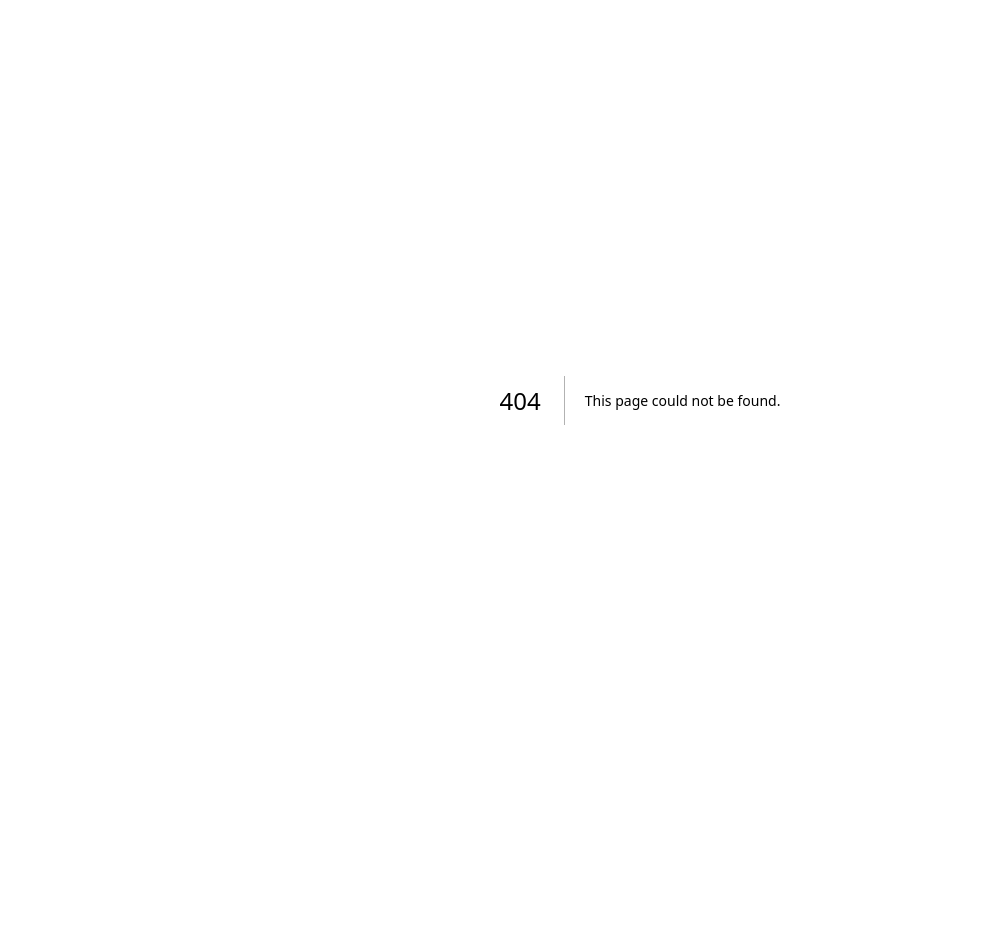
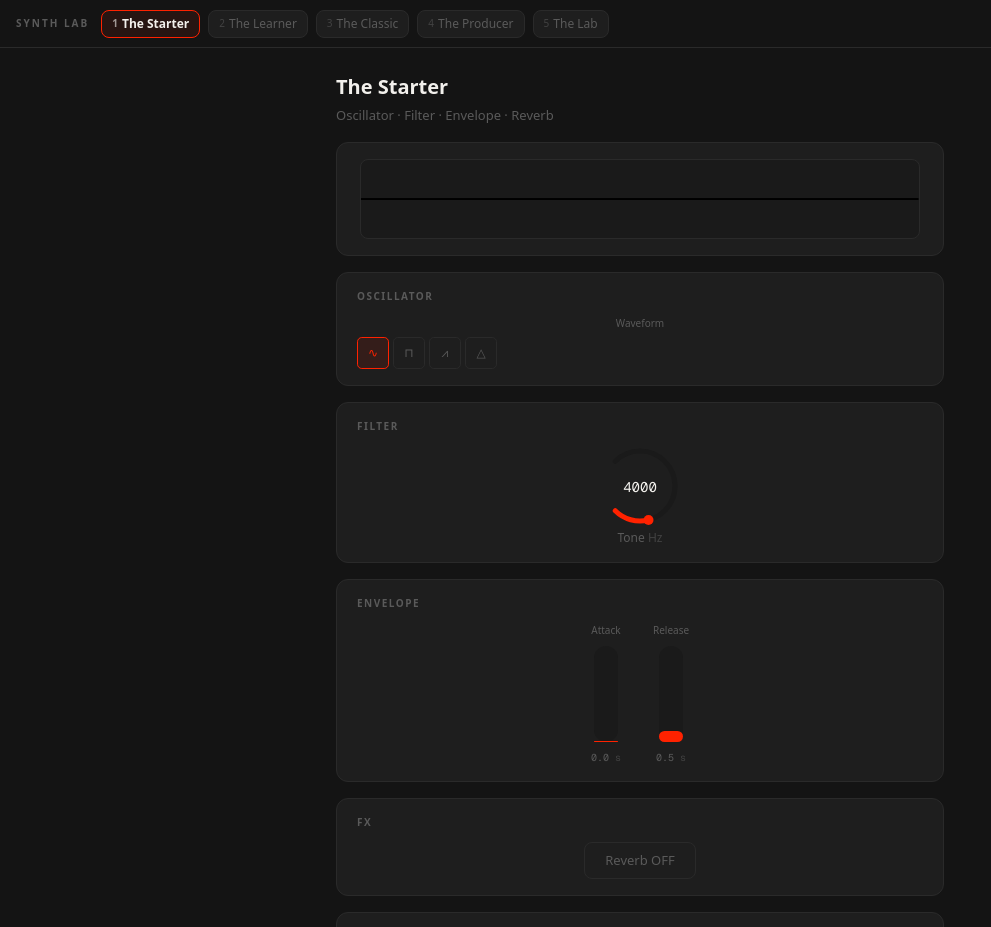
Before and after one commit to StealthVigilante/TheSynthProject, a Next.js app: page /temp-synths/1 in a window 1280 px wide. Before the commit this address had no page. Shown: the top 927 px of the page, without its empty margins (0-991 px from the left). Before the commit the page ends 800 px from the top, so only its background shows below. Built offline with nearby package versions, Linux system fonts and the light colour scheme.

Commit message:
feat: add Synth 1 (The Starter) — oscillator, filter, envelope, reverb

```diff
--- /dev/null
+++ b/src/app/temp-synths/1/page.tsx
@@ -0,0 +1,177 @@
+"use client";
+
+import { useCallback, useEffect, useRef, useState } from "react";
+import { Knob } from "@/components/synth/knob";
+import { Fader } from "@/components/synth/fader";
+import { PianoKeyboard } from "@/components/synth/piano-keyboard";
+import { WaveformSelect } from "@/components/synth/waveform-select";
+import { WaveformCanvas } from "../waveform-canvas";
+import { Synth1Engine } from "./engine";
+
+const SECTION: React.CSSProperties = {
+  background: "var(--card)",
+  border: "1px solid var(--border)",
+  borderRadius: 12,
+  padding: "16px 20px",
+};
+
+const LABEL: React.CSSProperties = {
+  fontSize: 10,
+  fontWeight: 700,
+  letterSpacing: "0.15em",
+  textTransform: "uppercase" as const,
+  color: "var(--muted-foreground)",
+  marginBottom: 12,
+};
+
+export default function Synth1Page() {
+  const engineRef = useRef<Synth1Engine | null>(null);
+
+  const [waveform, setWaveformState] = useState<string>("sine");
+  const [filterFreq, setFilterFreqState] = useState(4000);
+  const [attack, setAttackState] = useState(0.02);
+  const [release, setReleaseState] = useState(0.5);
+  const [reverb, setReverbState] = useState(false);
+
+  useEffect(() => {
+    engineRef.current = new Synth1Engine();
+    return () => engineRef.current?.dispose();
+  }, []);
+
+  const noteOn = useCallback((note: string, vel: number) => {
+    engineRef.current?.noteOn(note, vel);
+  }, []);
+
+  const noteOff = useCallback((note: string) => {
+    engineRef.current?.noteOff(note);
+  }, []);
+
+  const getWaveform = useCallback((): Float32Array => {
+    return engineRef.current?.getWaveform() ?? new Float32Array(1024);
+  }, []);
+
+  const handleWaveform = (v: string) => {
+    setWaveformState(v);
+    engineRef.current?.setWaveform(v as OscillatorType);
+  };
+
+  const handleFilterFreq = (hz: number) => {
+    setFilterFreqState(hz);
+    engineRef.current?.setFilterFreq(hz);
+  };
+
+  const handleAttack = (s: number) => {
+    setAttackState(s);
+    engineRef.current?.setAttack(s);
+  };
+
+  const handleRelease = (s: number) => {
+    setReleaseState(s);
+    engineRef.current?.setRelease(s);
+  };
+
+  const handleReverb = () => {
+    const next = !reverb;
+    setReverbState(next);
+    engineRef.current?.setReverb(next);
+  };
+
+  return (
+    <div style={{ maxWidth: 640, margin: "0 auto", padding: "24px 16px 80px", display: "flex", flexDirection: "column", gap: 16 }}>
+      {/* Header */}
+      <div>
+        <p style={{ fontSize: 20, fontWeight: 700, margin: 0 }}>The Starter</p>
+        <p style={{ fontSize: 13, color: "var(--muted-foreground)", margin: "4px 0 0" }}>
+          Oscillator · Filter · Envelope · Reverb
+        </p>
+      </div>
+
+      {/* Waveform display */}
+      <div style={{ ...SECTION, display: "flex", justifyContent: "center" }}>
+        <WaveformCanvas getWaveform={getWaveform} width={560} height={80} />
+      </div>
+
+      {/* Oscillator */}
+      <div style={SECTION}>
+        <p style={LABEL}>Oscillator</p>
+        <WaveformSelect
+          value={waveform}
+          options={["sine", "square", "sawtooth", "triangle"]}
+          onChange={handleWaveform}
+          label="Waveform"
+        />
+      </div>
+
+      {/* Filter */}
+      <div style={SECTION}>
+        <p style={LABEL}>Filter</p>
+        <div style={{ display: "flex", justifyContent: "center" }}>
+          <Knob
+            value={filterFreq}
+            min={80}
+            max={18000}
+            step={10}
+            label="Tone"
+            unit="Hz"
+            onChange={handleFilterFreq}
+            size="lg"
+          />
+        </div>
+      </div>
+
+      {/* Envelope */}
+      <div style={SECTION}>
+        <p style={LABEL}>Envelope</p>
+        <div style={{ display: "flex", justifyContent: "center", gap: 32 }}>
+          <Fader
+            value={attack}
+            min={0.001}
+            max={2}
+            step={0.001}
+            label="Attack"
+            unit="s"
+            onChange={handleAttack}
+          />
+          <Fader
+            value={release}
+            min={0.05}
+            max={4}
+            step={0.01}
+            label="Release"
+            unit="s"
+            onChange={handleRelease}
+          />
+        </div>
+      </div>
+
+      {/* FX */}
+      <div style={SECTION}>
+        <p style={LABEL}>FX</p>
+        <div style={{ display: "flex", justifyContent: "center" }}>
+          <button
+            onClick={handleReverb}
+            style={{
+              padding: "8px 20px",
+              borderRadius: 8,
+              border: "1px solid",
+              borderColor: reverb ? "var(--primary)" : "var(--border)",
+              background: reverb ? "oklch(from var(--primary) l c h / 10%)" : "var(--card)",
+              color: reverb ? "var(--foreground)" : "var(--muted-foreground)",
+              fontSize: 13,
+              fontWeight: reverb ? 600 : 400,
+              cursor: "pointer",
+              transition: "all 150ms",
+            }}
+          >
+            Reverb {reverb ? "ON" : "OFF"}
+          </button>
+        </div>
+      </div>
+
+      {/* Keyboard */}
+      <div style={SECTION}>
+        <PianoKeyboard onNoteOn={noteOn} onNoteOff={noteOff} startOctave={3} octaves={2} />
+      </div>
+    </div>
+  );
+}
```
